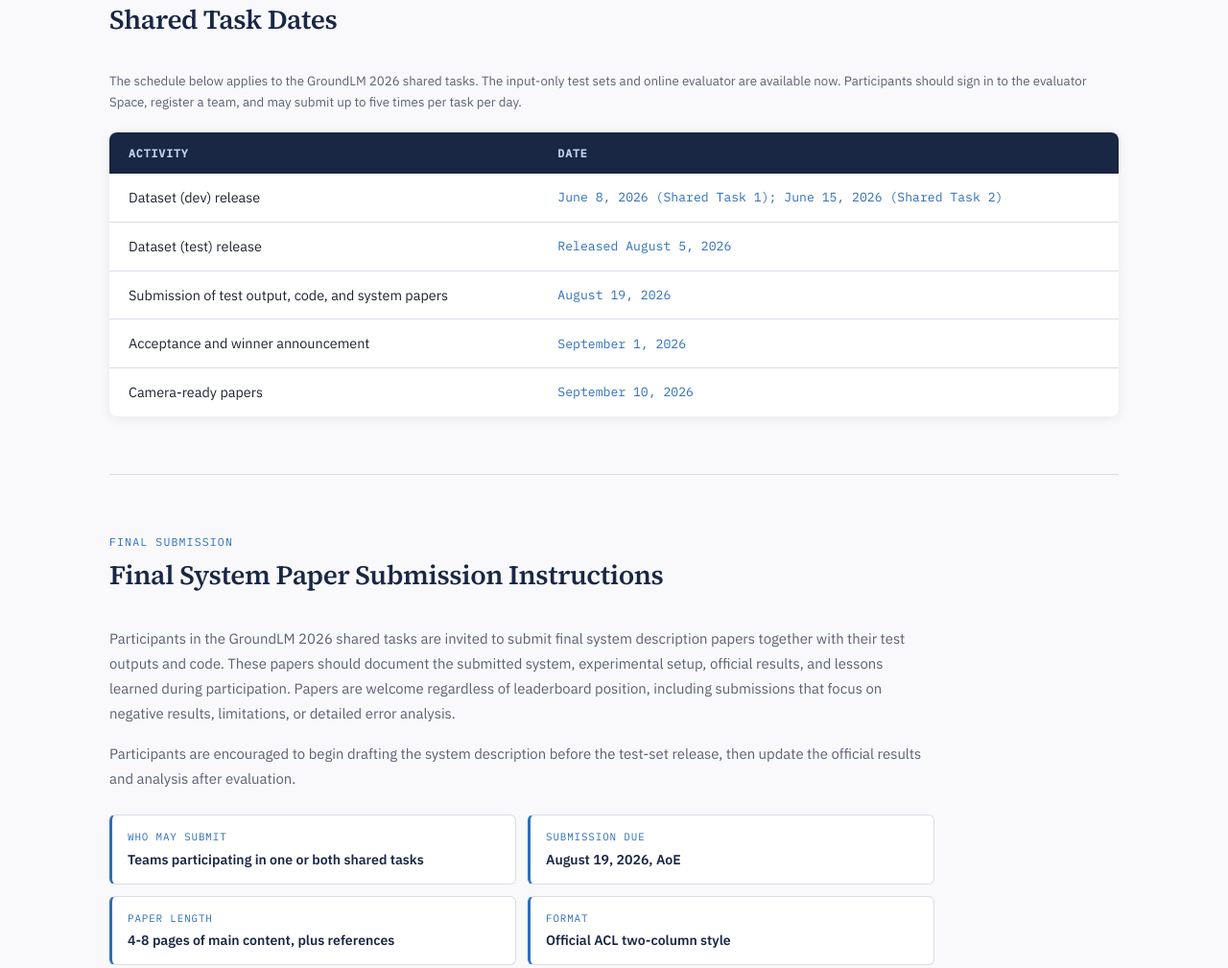
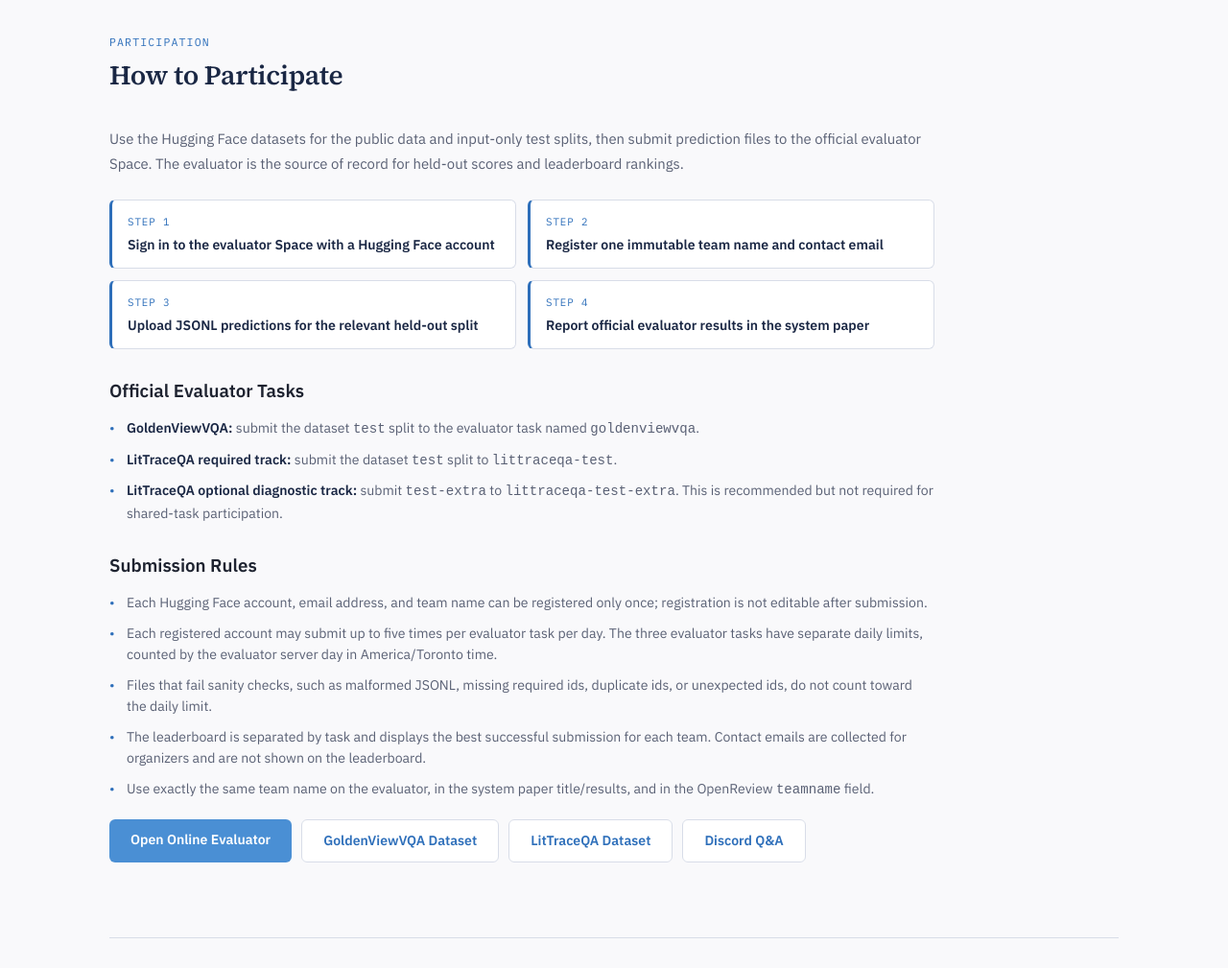
Before and after one commit to groundlm/grouplm_emnlp2026, a website: page shared-tasks.html in a window 1280 px wide. Shown: the part 1358-2367 px from the top of the page at 96% size. Drawn offline with Linux system fonts and the light colour scheme.

Commit message:
Clarify shared task participation rules

```diff
--- a/shared-tasks.html
+++ b/shared-tasks.html
@@ -55,6 +55,7 @@
       <div class="hero-ctas">
         <a href="#goldenviewvqa" class="btn btn-outline">GoldenViewVQA</a>
         <a href="#littraceqa" class="btn btn-outline">LitTraceQA</a>
+        <a href="#participation-checklist" class="btn btn-primary">How to Participate</a>
         <a href="#system-papers" class="btn btn-primary">Paper Instructions</a>
         <a href="#" data-shared-tasks-openreview-url class="btn btn-primary">Shared Tasks Submission</a>
         <a href="#" data-discord-url class="btn btn-outline">Discord Q&amp;A</a>
@@ -71,7 +72,7 @@
       <div class="shared-intro">
         <p>
           Shared tasks are intended to complement the workshop CFP by giving participants a common
-          evaluation setup for grounded language-model behavior. Each task will provide public
+          evaluation setup for grounded language-model behavior. Each task provides public
           development material, submission-format guidance, and held-out evaluation data for final ranking.
           Participants can ask questions in the
           <a href="#" data-discord-url>GroundLM Discord</a>.
@@ -137,6 +138,62 @@
       </div>
     </section>
 
+    <section id="participation-checklist">
+      <div class="section-header">
+        <div class="section-label">Participation</div>
+        <h2>How to Participate</h2>
+      </div>
+      <div class="system-paper-detail">
+        <p>
+          Use the Hugging Face datasets for the public data and input-only test splits, then submit
+          prediction files to the official evaluator Space. The evaluator is the source of record
+          for held-out scores and leaderboard rankings.
+        </p>
+
+        <div class="task-facts">
+          <div>
+            <span class="fact-label">Step 1</span>
+            <strong>Sign in to the evaluator Space with a Hugging Face account</strong>
+          </div>
+          <div>
+            <span class="fact-label">Step 2</span>
+            <strong>Register one immutable team name and contact email</strong>
+          </div>
+          <div>
+            <span class="fact-label">Step 3</span>
+            <strong>Upload JSONL predictions for the relevant held-out split</strong>
+          </div>
+          <div>
+            <span class="fact-label">Step 4</span>
+            <strong>Report official evaluator results in the system paper</strong>
+          </div>
+        </div>
+
+        <h3>Official Evaluator Tasks</h3>
+        <ul class="paper-checklist">
+          <li><strong>GoldenViewVQA:</strong> submit the dataset <code>test</code> split to the evaluator task named <code>goldenviewvqa</code>.</li>
+          <li><strong>LitTraceQA required track:</strong> submit the dataset <code>test</code> split to <code>littraceqa-test</code>.</li>
+          <li><strong>LitTraceQA optional diagnostic track:</strong> submit <code>test-extra</code> to <code>littraceqa-test-extra</code>. This is recommended but not required for shared-task participation.</li>
+        </ul>
+
+        <h3>Submission Rules</h3>
+        <ul class="paper-checklist">
+          <li>Each Hugging Face account, email address, and team name can be registered only once; registration is not editable after submission.</li>
+          <li>Each registered account may submit up to five times per evaluator task per day. The three evaluator tasks have separate daily limits, counted by the evaluator server day in America/Toronto time.</li>
+          <li>Files that fail sanity checks, such as malformed JSONL, missing required ids, duplicate ids, or unexpected ids, do not count toward the daily limit.</li>
+          <li>The leaderboard is separated by task and displays the best successful submission for each team. Contact emails are collected for organizers and are not shown on the leaderboard.</li>
+          <li>Use exactly the same team name on the evaluator, in the system paper title/results, and in the OpenReview <code>teamname</code> field.</li>
+        </ul>
+
+        <div class="resource-links">
+          <a class="btn btn-primary" href="https://huggingface.co/spaces/YimuWang/GroundLM-2026-Eval">Open Online Evaluator</a>
+          <a class="btn btn-light" href="https://huggingface.co/datasets/GoldenViewVQA/GoldenViewVQA">GoldenViewVQA Dataset</a>
+          <a class="btn btn-light" href="https://huggingface.co/datasets/LitTraceQA/LitTraceQA">LitTraceQA Dataset</a>
+          <a class="btn btn-light" href="#" data-discord-url>Discord Q&amp;A</a>
+        </div>
+      </div>
+    </section>
+
     <section id="shared-task-dates">
       <div class="section-header">
         <div class="section-label">Timeline</div>
@@ -162,7 +219,7 @@
           </tr>
           <tr>
             <td data-label="Activity">Submission of test output, code, and system papers</td>
-            <td class="date-col">August 19, 2026</td>
+            <td class="date-col">August 19, 2026, AoE</td>
           </tr>
           <tr>
             <td data-label="Activity">Acceptance and winner announcement</td>
@@ -219,7 +276,7 @@
           <li><strong>Abstract and introduction:</strong> summarize the task, system, main methods, and key results.</li>
           <li><strong>Data and preprocessing:</strong> describe the released data, input processing, prompts, augmentation, and any external resources.</li>
           <li><strong>System architecture and training:</strong> report models, retrieval or grounding pipelines, prompting strategies, fine-tuning methods, checkpoints, hyperparameters, frameworks, and compute resources.</li>
-          <li><strong>Experimental results:</strong> include official test-set results from the online evaluator, development-set results where relevant, submitted-run comparisons, model variants, and ablations when available.</li>
+          <li><strong>Experimental results:</strong> include official test-set results from the online evaluator, all reported leaderboard metrics for each submitted task, development-set results where relevant, submitted-run comparisons, model variants, and ablations when available.</li>
           <li><strong>Error analysis:</strong> discuss representative failures, difficult examples, grounding errors, retrieval mistakes, evidence-selection issues, and differences between development and test performance.</li>
           <li><strong>Conclusion, limitations, and ethics:</strong> summarize findings, future work, known limitations, and responsible-use considerations for grounded multimodal or literature-grounded systems.</li>
         </ul>
@@ -234,7 +291,8 @@
           results in the system paper, and filling the <code>teamname</code> field in OpenReview.
           Teams participating in both GoldenViewVQA and LitTraceQA are encouraged to describe both
           systems in a single paper. Final shared-task submissions should include the paper PDF,
-          test-output files, code or reproducibility materials, all external data and models used,
+          the JSONL test-output files uploaded to the evaluator, code or reproducibility materials,
+          all external data and models used,
           and the information needed by the organizers for the shared-task overview paper.
         </p>
 
```
